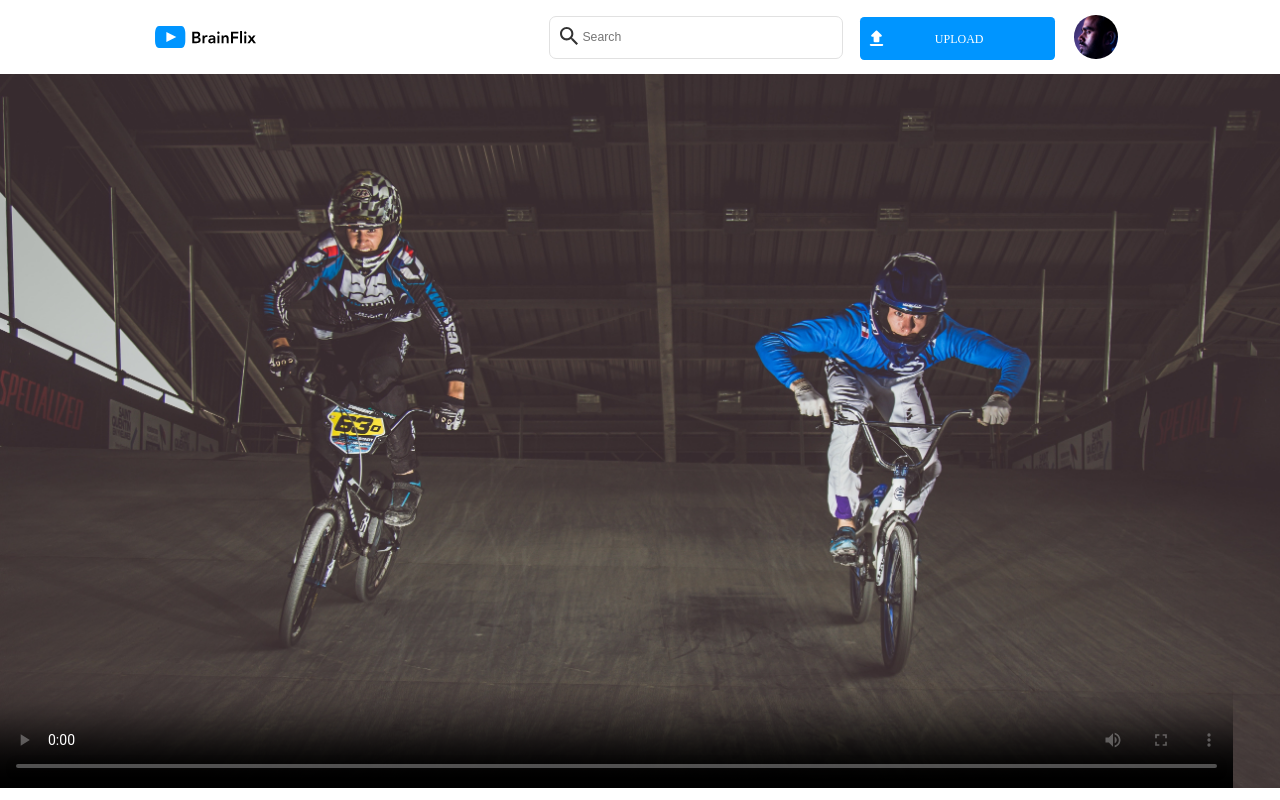
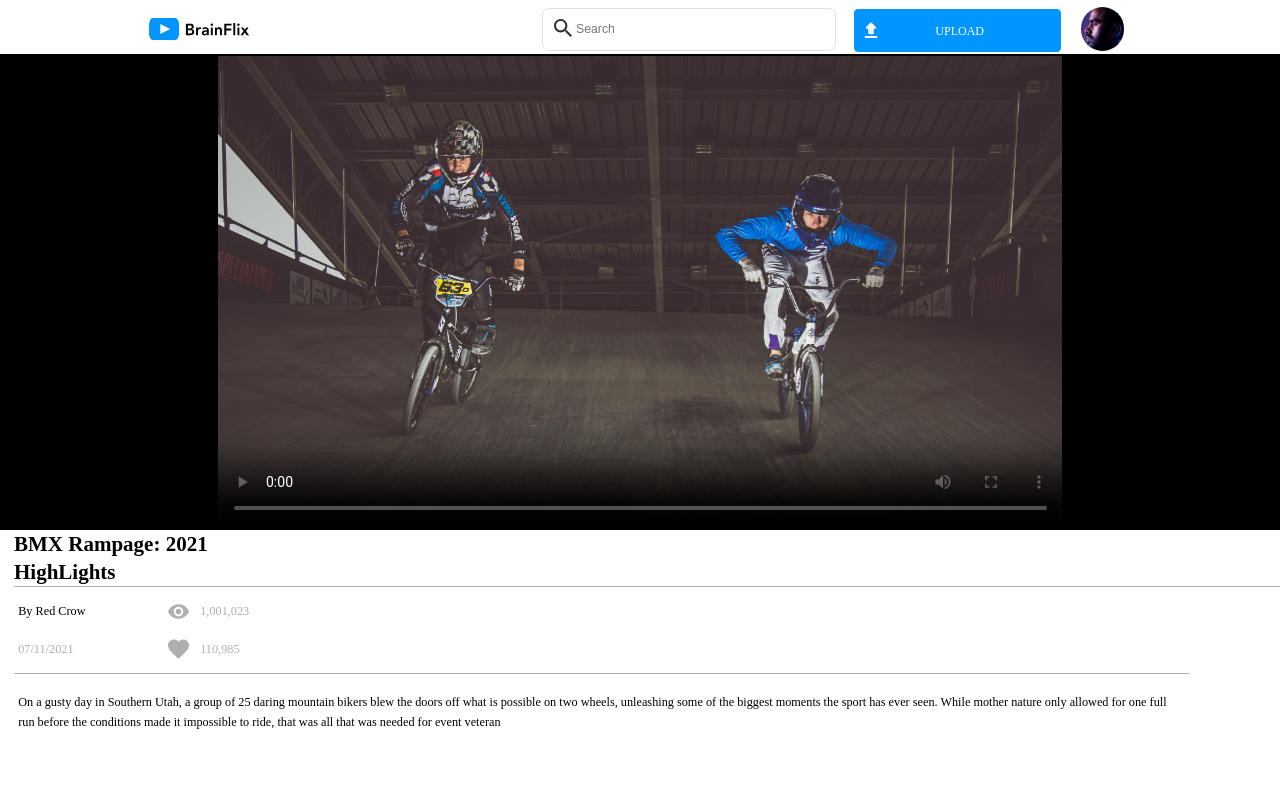
Before and after one commit to David-McCaig/david-mccaig-brainflix, a React (Create React App) app: page / in a window 1280 px wide. Shown: the top 800 px of the page. Built offline with nearby package versions, Linux system fonts and the light colour scheme; a web font is replaced by a local one.

Commit message:
Add header component

```diff
--- a/src/components/Header/Header.jsx
+++ b/src/components/Header/Header.jsx
@@ -2,7 +2,7 @@
 // import MainVideo from "../../../src/data/video-details.json";
 import Video from "../../assets/images/BMX.jpeg";
 
-function Header(props) {
+function Header() {
     return (
         <figure className="video">
             <div className="video__container">
--- a/src/components/Header/Header.scss
+++ b/src/components/Header/Header.scss
@@ -1,18 +1,38 @@
 @use '/src/styles/partials/variables' as *;
 @use '/src/styles/partials/mixins' as *;
+
+* {
+  margin: 0rem;
+}
 
 .video {
   display: flex;
   justify-content: center;
+
+  @include tablet {
+    // width: 100vh;
+    // height: 100%;
+    // margin: 0rem;
+
+    background-color: black;
+    }
   &__container {
 
+    @include tablet {
+
+      }
   }
 
   &__content {
     width: 100vw;
+    height: 100%;
+  @include tablet {
+    max-width: 90vw;
+    // width: 50rem;
+   }
 
   @include tablet {
-
-  }
+    max-width: 66vw;
+   }
   }
 }
```
